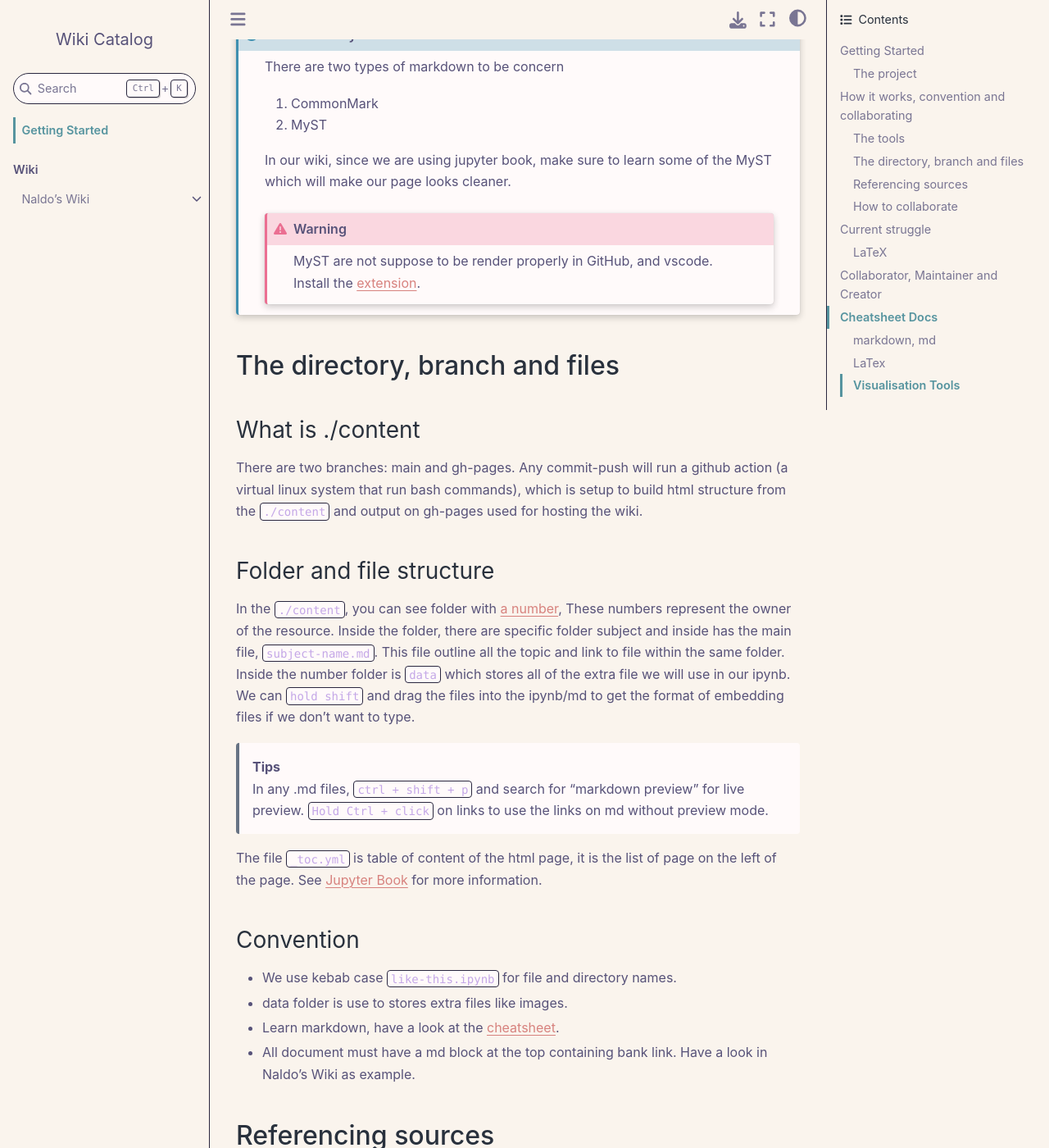
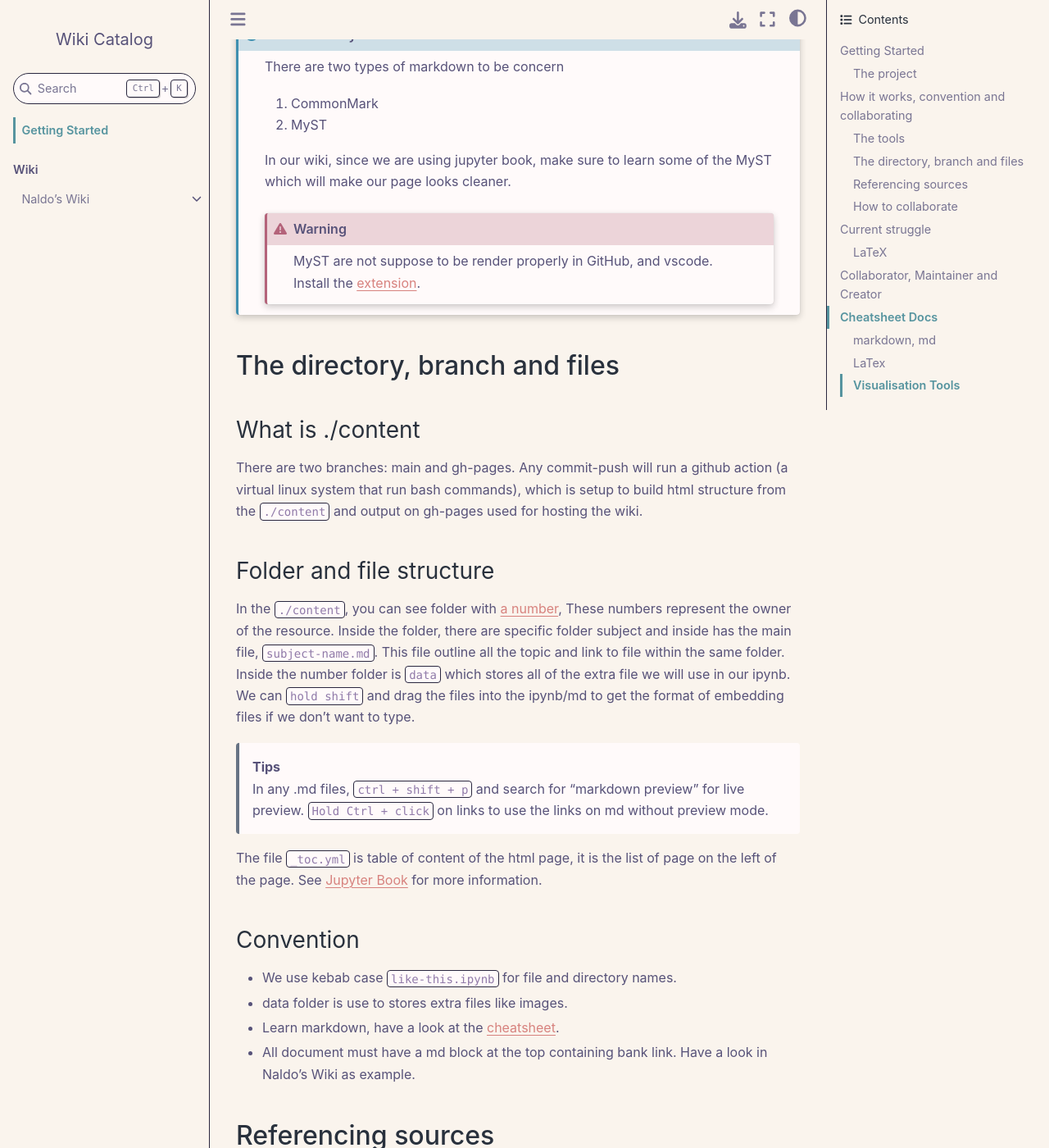
Before and after one commit to solipsse/Wiki1, a Jupyter Book: the page built from content/index.md, in a window 1280 px wide and 1400 px high, scrolled down 877 px. Shown: the whole window at 82% size. Built offline with Jupyter Book 1.0.4 settings and Sphinx 7.4.7 and the Sphinx Book theme 1.1.4, drawn with Linux system fonts in a browser that asks for light colours.

Commit message:
Fix color css

```diff
--- a/content/_static/rose-pine-dawn.css
+++ b/content/_static/rose-pine-dawn.css
@@ -7,22 +7,20 @@
   --pst-color-accent-bg: #d7827e40;
   --pst-color-info: #3e8fb0;
   --pst-color-info-bg: #3e8fb040;
-  --pst-color-warning: #eb6f92;
-  --pst-color-warning-bg: #eb6f9240;
+  --pst-color-warning: #b4637a;
+  --pst-color-warning-bg: #b4637a40;
   --pst-color-success: #56949f;
   --pst-color-success-bg: #56949f40;
   --pst-color-attention: var(--pst-color-warning);
   --pst-color-attention-bg: var(--pst-color-warning-bg);
-  --pst-color-warning: #eb6f92;
-  --pst-color-warning-bg: #eb6f9240;
   --pst-color-text-base: #575279;
   --pst-color-text-muted: #797593;
   --pst-color-heading-color: #575279;
   --pst-color-shadow: rgba(0,0,0,.2);
   --pst-color-border: #2a273f;
   --pst-color-border-muted: #393552;
-  --pst-color-inline-code: #c4a7e7;
-  --pst-color-inline-code-links: #eb6f92;
+  --pst-color-inline-code: #907aa9;
+  --pst-color-inline-code-links: #b4637a;
   /* --pst-color-target: #f6c17780;  dont know */
   --pst-color-background: #faf4ed;
   --pst-color-on-background: #fffafa;
--- a/content/_static/rose-pine-moon.css
+++ b/content/_static/rose-pine-moon.css
@@ -7,22 +7,22 @@
   --pst-color-accent-bg: #ea9a9740;
   --pst-color-info: #3e8fb0;
   --pst-color-info-bg: #3e8fb040;
-  --pst-color-danger: #e65d72;
-  --pst-color-danger-bg: #e65d7240;
+  --pst-color-warning: #eb6f92;
+  --pst-color-warning-bg: #eb6f9240;
   --pst-color-success: #9ccfd8;
   --pst-color-success-bg: #9ccfd840;
   --pst-color-attention: var(--pst-color-warning);
   --pst-color-attention-bg: var(--pst-color-warning-bg);
-  --pst-color-danger: #d84158;
-  --pst-color-danger-bg: #d8415840;
+  --pst-color-danger: #d62c45;
+  --pst-color-danger-bg: #d62c4540;
   --pst-color-text-base: #e0def4;
   --pst-color-text-muted: #908caa;
   --pst-color-heading-color: #14181e;
   --pst-color-shadow: rgba(0,0,0,.2);
   --pst-color-border: #fffaf3;
   --pst-color-border-muted: #f2e9e1;
-  --pst-color-inline-code: #907aa9;
-  --pst-color-inline-code-links: #eb6f92;
+  --pst-color-inline-code: #c4a7e7;
+  --pst-color-inline-code-links: `;
   /* --pst-color-target: #f6c17780;  dont know */
   --pst-color-background: #14181e;
   --pst-color-on-background: #222832;
```
